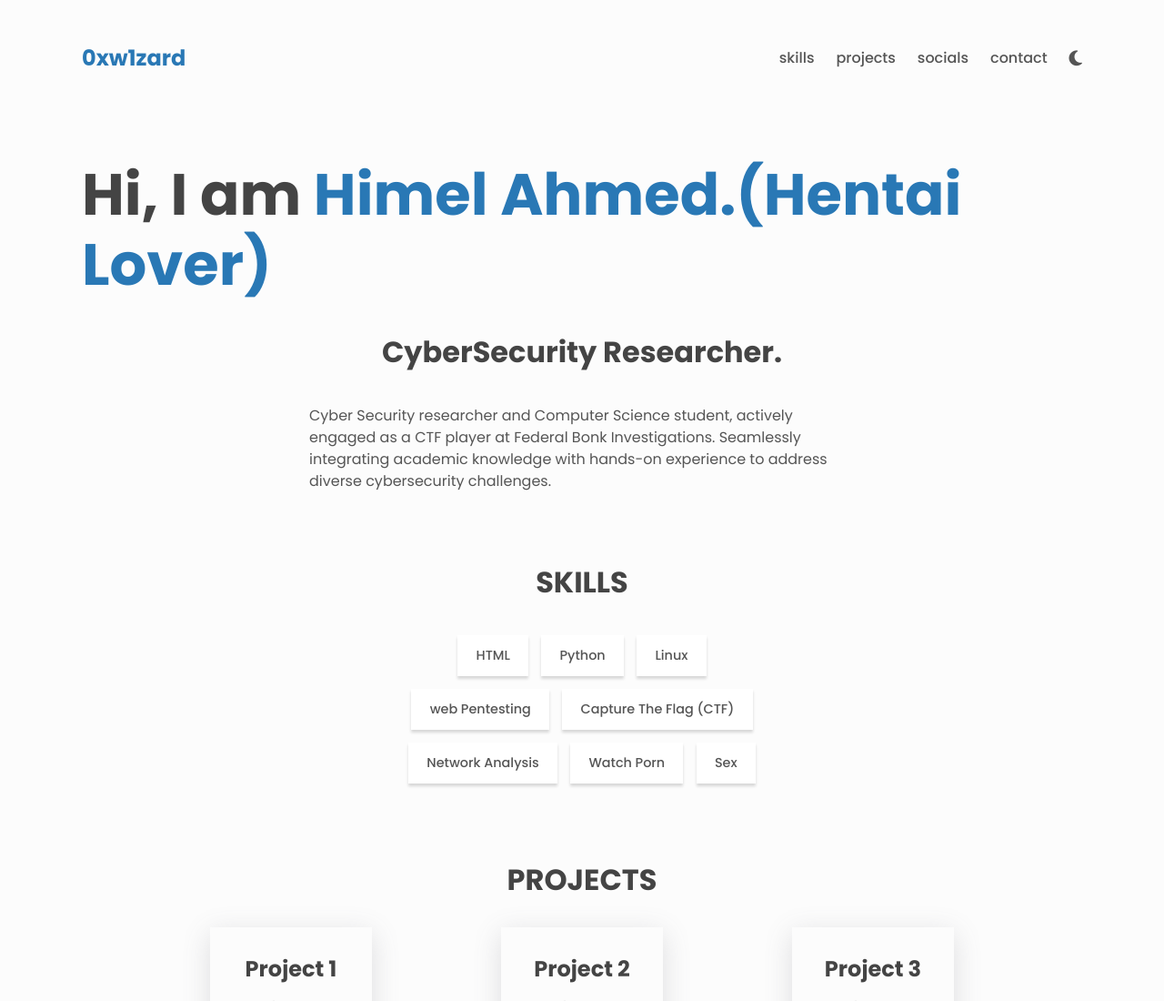
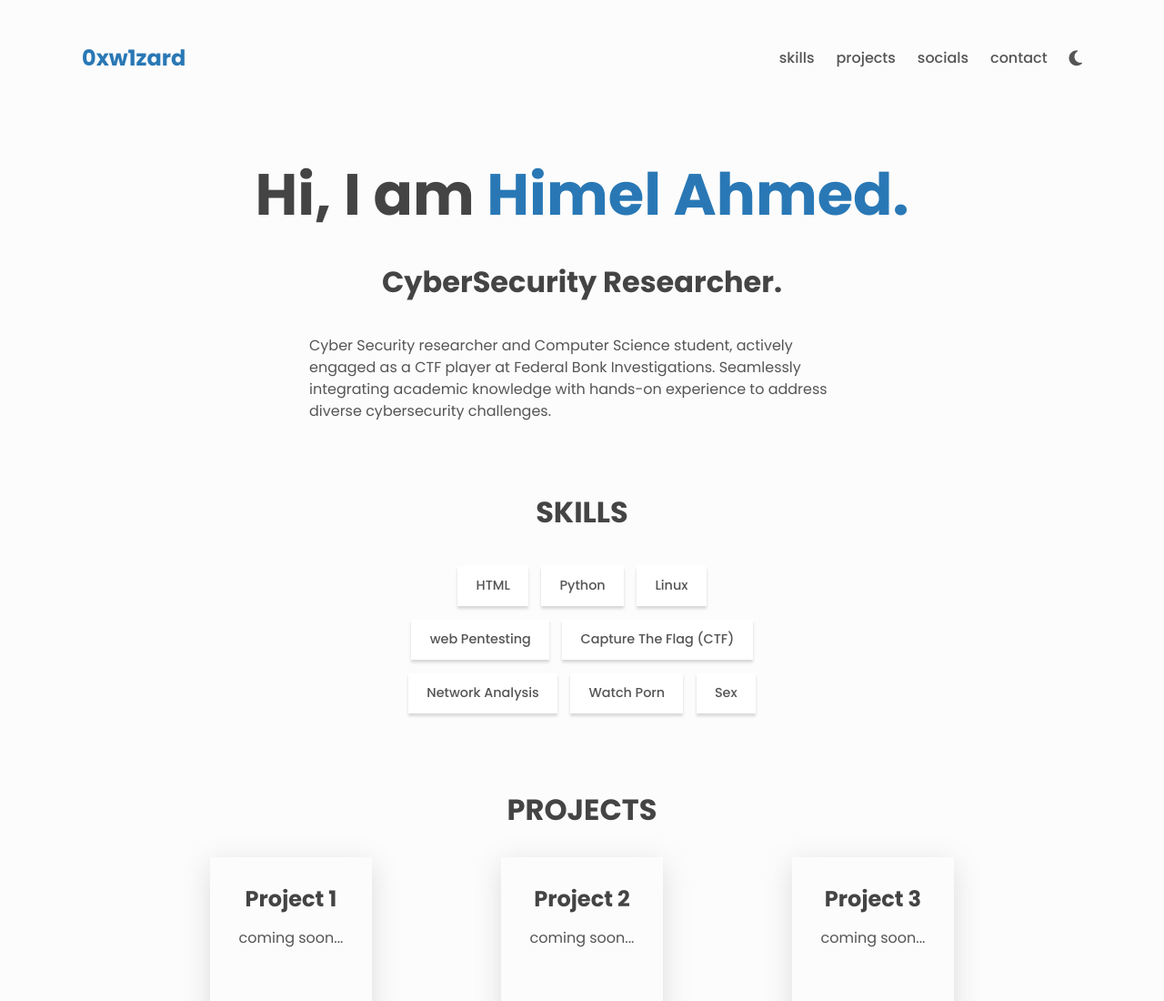
Before and after one commit to 0xW1zard/0xw1zard.github.io, a plain HTML site: page index.html in a window 1280 px wide. Shown: the top 1100 px of the page at 91% size. Drawn offline with Linux system fonts and the light colour scheme.

Commit message:
Update index.html

```diff
--- a/index.html
+++ b/index.html
@@ -58,7 +58,7 @@
     <main>
       <!-- About -->
       <div class="about center">
-        <h1>Hi, I am <span class="about__name">Himel Ahmed.(Hentai Lover)</span></h1>
+        <h1>Hi, I am <span class="about__name">Himel Ahmed.</span></h1>
         <h2 class="about__role">CyberSecurity Researcher.</h2>
         <p class="about__desc">
           Cyber Security researcher and Computer Science student, actively
```
